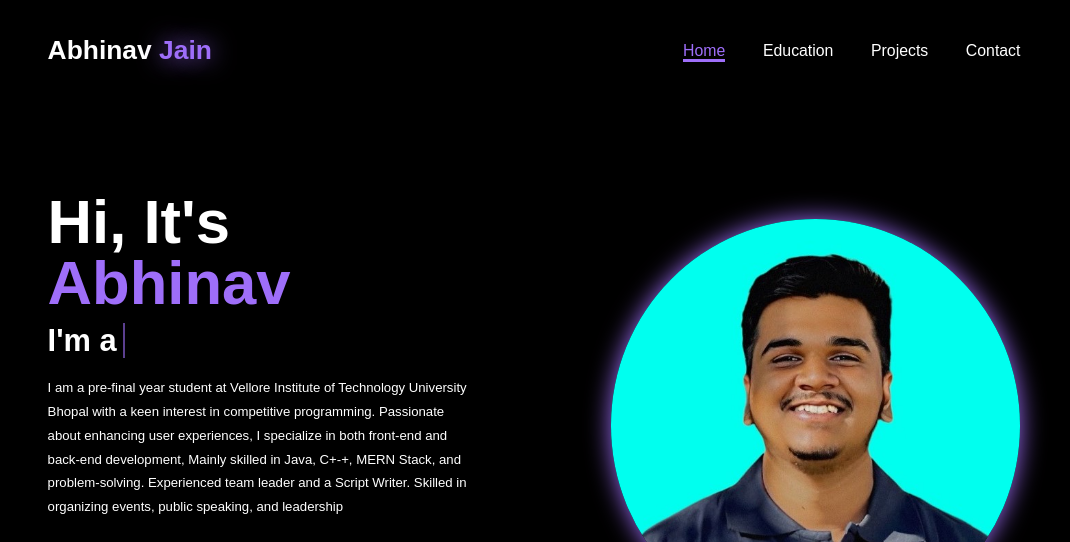
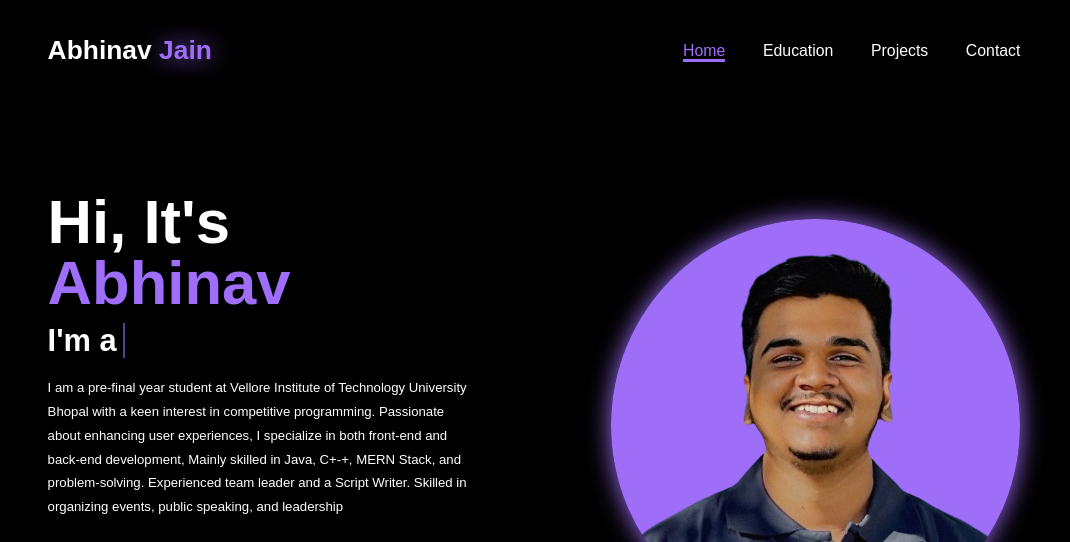
Before and after one commit to abhiinavjain/portfolio, a website: page portfolio website/index.html in a window 1280 px wide. Shown: the top 542 px of the page, without its empty margins (106-1176 px from the left). Drawn offline with nearby package versions, Linux system fonts and the light colour scheme.

Commit message:
Update index.html

```diff
--- a/portfolio website/index.html
+++ b/portfolio website/index.html
@@ -45,7 +45,7 @@
             </div>
         </div>
             <div class="home-img">
-                <img src="image.jpg" alt="">
+                <img src="image.png" alt="">
             </div>
 
     </section>
```
